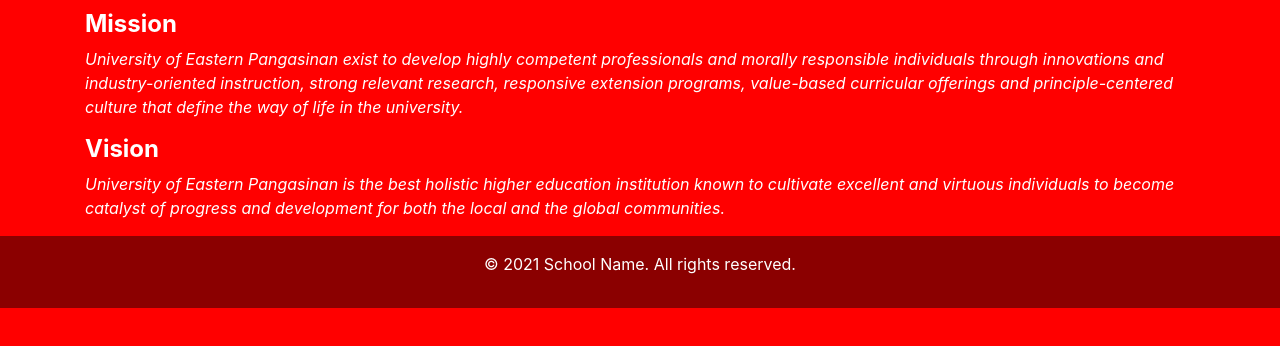
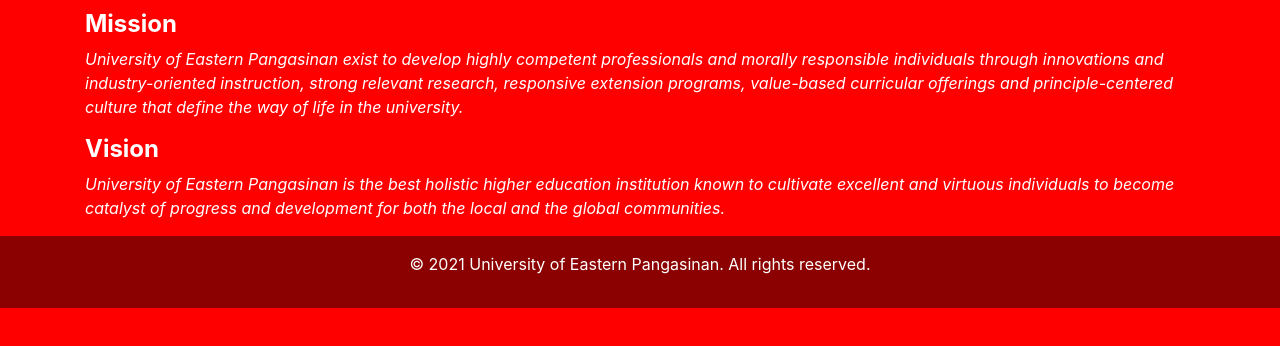
Before and after one commit to meynardlestajo/Lestajo-Meynard, a plain HTML site: page index.html in a window 1280 px wide. Shown: the part 174-520 px from the top of the page. Drawn offline with nearby package versions, Linux system fonts and the light colour scheme.

Commit message:
Update index.html

```diff
--- a/index.html
+++ b/index.html
@@ -59,7 +59,7 @@
   </main>
 
   <footer class="bg-dark-red text-white text-center py-3">
-    <p>&copy; 2021 School Name. All rights reserved.</p>
+    <p>&copy; 2021 University of Eastern Pangasinan. All rights reserved.</p>
   </footer>
 
   <script src="https://code.jquery.com/jquery-3.5.1.slim.min.js"></script>
```
